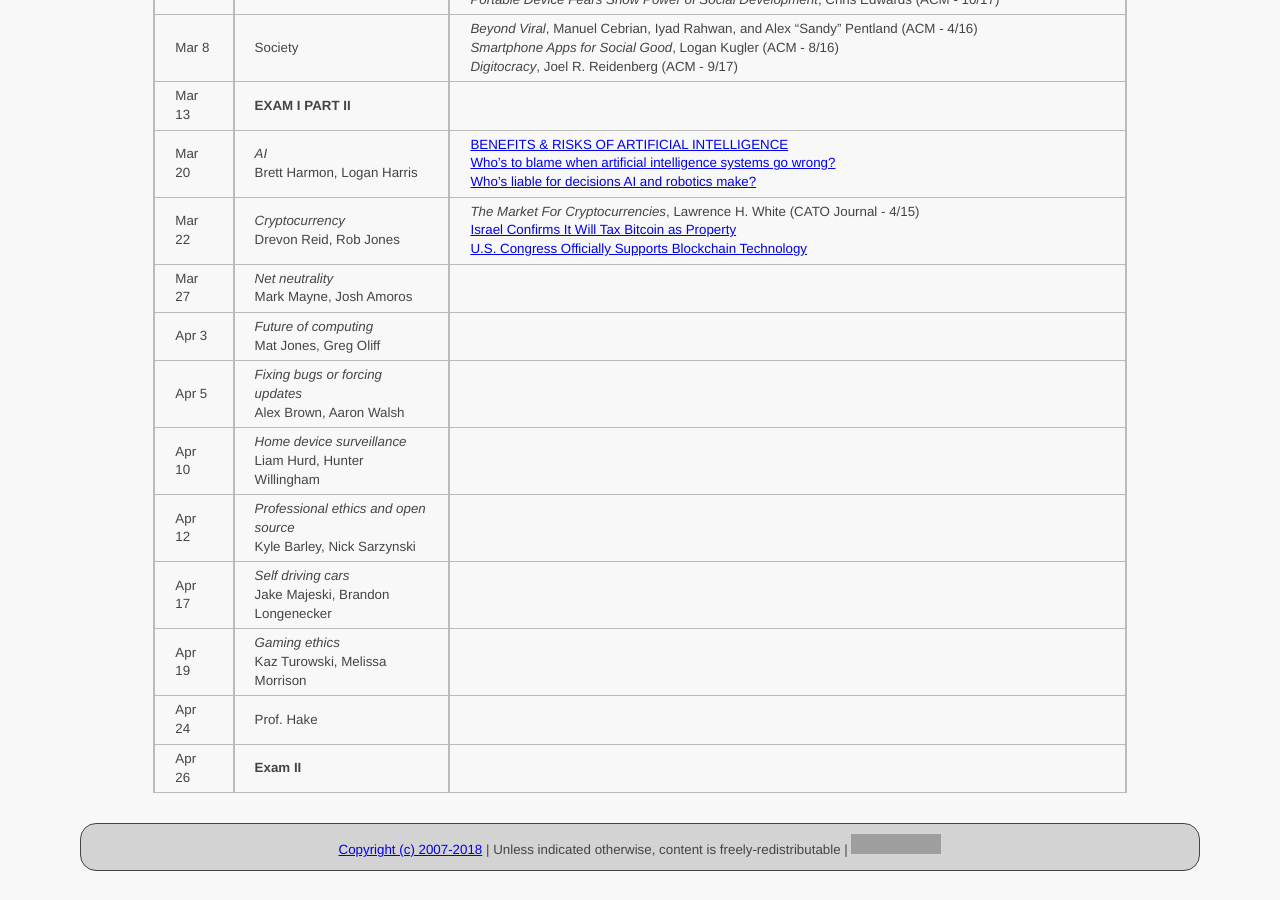
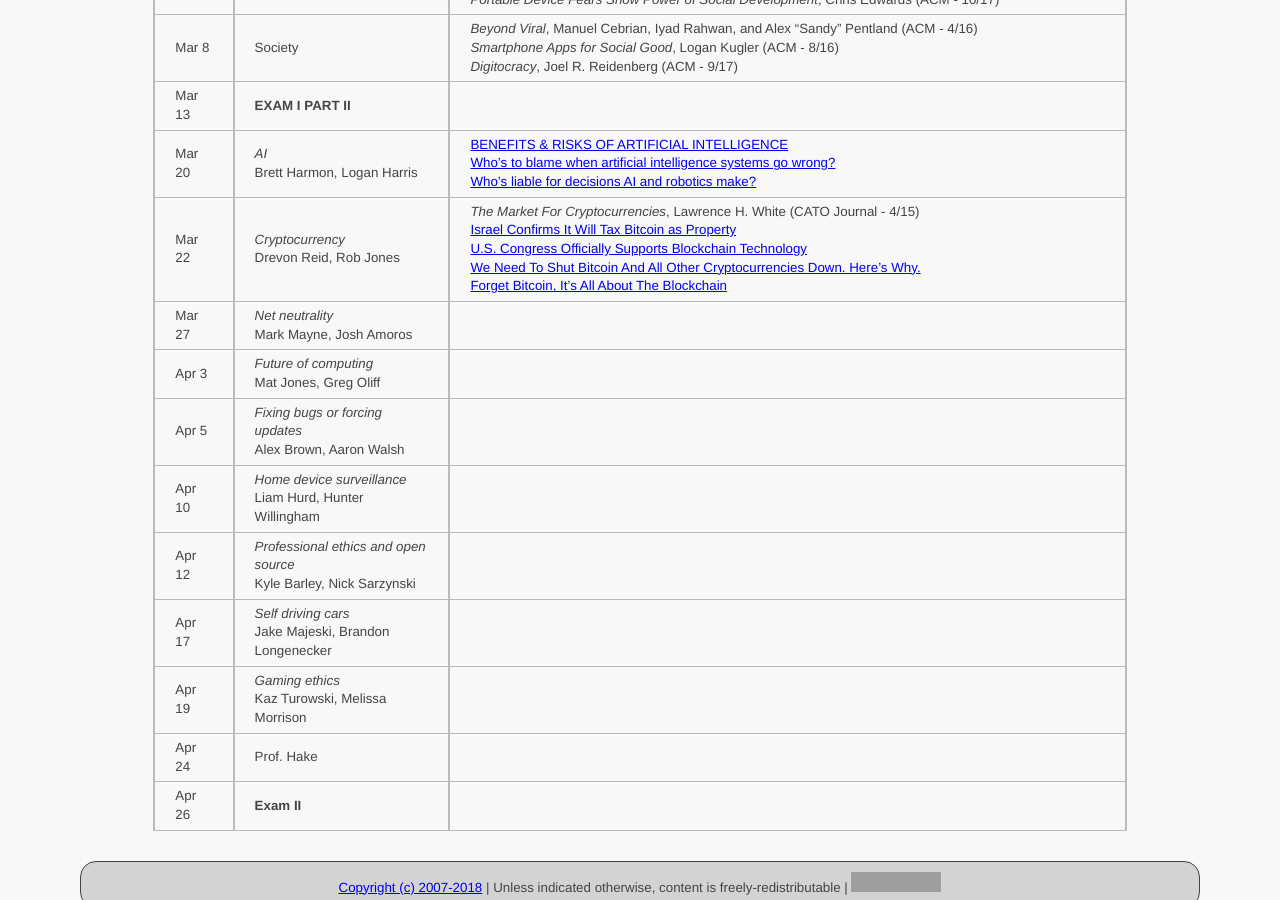
Before and after one commit to ycpcs/cs456-spring2018, a Jekyll site: the page built from schedule/index.md, in a window 1280 px wide and 900 px high, scrolled down 1039 px. Built offline with Jekyll 4.4.1, drawn with Linux system fonts in a browser that asks for light colours; grey boxes are pictures that could not be loaded.

Commit message:
update articles
update articles

```diff
--- a/schedule/index.md
+++ b/schedule/index.md
@@ -28,7 +28,7 @@ All reading materials can be accessed via [Schmidt Library](http://library.ycp.e
 > Mar 8   | Society             | *Beyond Viral*, Manuel Cebrian, Iyad Rahwan, and Alex "Sandy" Pentland (ACM - 4/16) <br /> *Smartphone Apps for Social Good*, Logan Kugler (ACM - 8/16)  <br /> *Digitocracy*, Joel R. Reidenberg (ACM - 9/17) |
 > Mar 13  | **EXAM I PART II**  | |
 > Mar 20  | *AI* <br /> Brett Harmon, Logan Harris | [BENEFITS & RISKS OF ARTIFICIAL INTELLIGENCE](https://futureoflife.org/background/benefits-risks-of-artificial-intelligence/) <br /> [Who’s to blame when artificial intelligence systems go wrong?](http://theconversation.com/whos-to-blame-when-artificial-intelligence-systems-go-wrong-45771) <br /> [Who's liable for decisions AI and robotics make?](https://betanews.com/2017/03/21/artificial-intelligence-robotics-liability/) <br /> |
-> Mar 22  | *Cryptocurrency* <br /> Drevon Reid, Rob Jones | *The Market For Cryptocurrencies*, Lawrence H. White (CATO Journal - 4/15) <br /> [Israel Confirms It Will Tax Bitcoin as Property](https://www.coindesk.com/israel-confirms-will-tax-bitcoin-property/) <br /> [U.S. Congress Officially Supports Blockchain Technology](https://www.astralcrypto.com/2018/03/19/u-s-congress-officially-supports-blockchain-technology/) |
+> Mar 22  | *Cryptocurrency* <br /> Drevon Reid, Rob Jones | *The Market For Cryptocurrencies*, Lawrence H. White (CATO Journal - 4/15) <br /> [Israel Confirms It Will Tax Bitcoin as Property](https://www.coindesk.com/israel-confirms-will-tax-bitcoin-property/) <br /> [U.S. Congress Officially Supports Blockchain Technology](https://www.astralcrypto.com/2018/03/19/u-s-congress-officially-supports-blockchain-technology/) <br /> [We Need To Shut Bitcoin And All Other Cryptocurrencies Down. Here's Why.](https://www.forbes.com/sites/jasonbloomberg/2018/03/10/we-need-to-shut-bitcoin-and-all-other-cryptocurrencies-down-heres-why/#2db8cba41bca) <br /> [Forget Bitcoin, It's All About The Blockchain](https://www.forbes.com/sites/jamiemoy/2018/02/22/forget-bitcoin-its-all-about-the-blockchain/#6e4985b75f6b) |
 > Mar 27  | *Net neutrality* <br /> Mark Mayne, Josh Amoros | |
 > Apr 3   | *Future of computing* <br /> Mat Jones, Greg Oliff | |
 > Apr 5   | *Fixing bugs or forcing updates* <br /> Alex Brown, Aaron Walsh | |
```
